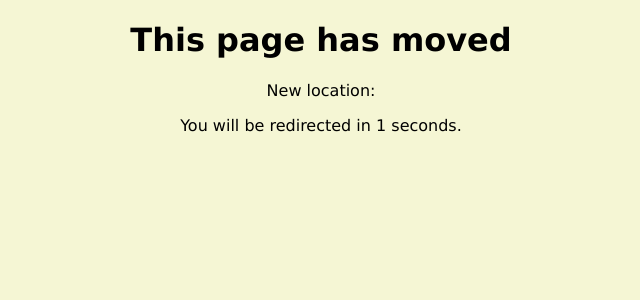
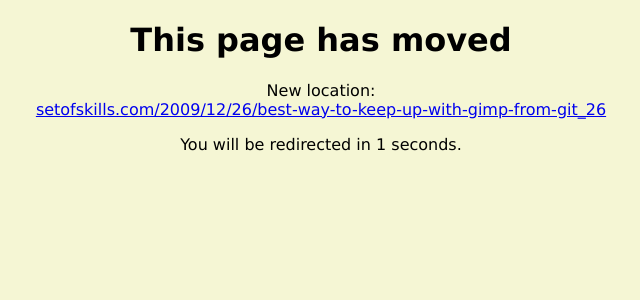
Before and after one commit to Enselic/chromecode, a Jekyll site: the page built from www/2009/12/best-way-to-keep-up-with-gimp-from-git_26.html, in a window 1280 px wide. Shown: the top 300 px of the page, without its empty margins (319-959 px from the left). Built offline with Jekyll 4.4.1, drawn with Linux system fonts in a browser that asks for light colours.

Commit message:
corrections

```diff
--- a/www/2009/12/best-way-to-keep-up-with-gimp-from-git_26.html
+++ b/www/2009/12/best-way-to-keep-up-with-gimp-from-git_26.html
@@ -1,3 +1,4 @@
 ---
 layout: default
+target_url: setofskills.com/2009/12/26/best-way-to-keep-up-with-gimp-from-git_26
 ---
--- a/www/2016/02/new-domain-revitalized-website-general.html
+++ b/www/2016/02/new-domain-revitalized-website-general.html
@@ -1,4 +1,4 @@
 ---
 layout: default
-target_url: https://setofskills.com/2016/02/19/new-domain-revitalized-website-general-update
+target_url: setofskills.com/2016/02/19/new-domain-revitalized-website-general-update
 ---
```
